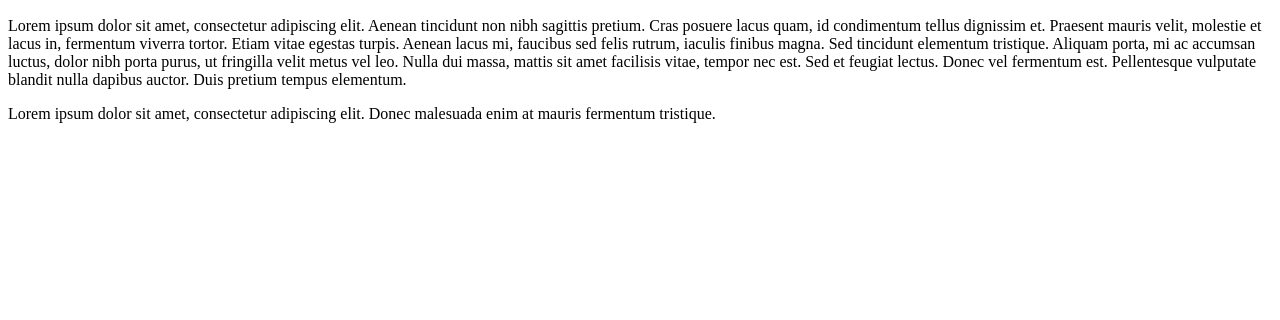
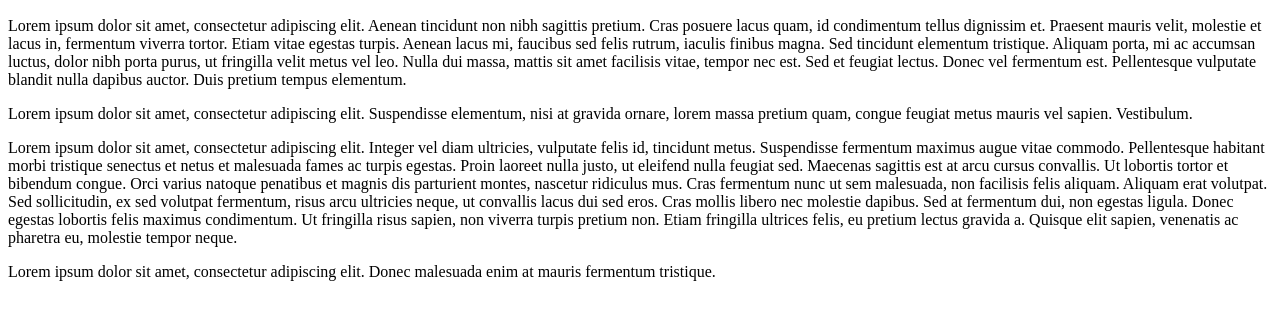
Before and after one commit to darokrk/nauka-gita-2, a plain HTML site: page index.html in a window 1280 px wide. Shown: the part 110-430 px from the top of the page. Drawn offline with Linux system fonts and the light colour scheme.

Commit message:
Add two <p> content

```diff
--- a/index.html
+++ b/index.html
@@ -20,6 +20,14 @@ velit metus vel leo. Nulla dui massa, mattis sit amet facilisis
 vitae, tempor nec est. Sed et feugiat lectus. Donec vel fermentum
 est. Pellentesque vulputate blandit nulla dapibus auctor. Duis
 pretium tempus elementum.</p>
+	 <p>Lorem ipsum dolor sit amet, consectetur adipiscing elit.
+	    Suspendisse elementum, nisi at gravida ornare, lorem massa pretium quam, congue feugiat metus mauris vel sapien.
+	    Vestibulum.</p>
+	 <p>Lorem ipsum dolor sit amet, consectetur adipiscing elit. Integer vel diam ultricies, vulputate felis id, tincidunt metus.
+		 Suspendisse fermentum maximus augue vitae commodo. Pellentesque habitant morbi tristique senectus et netus et malesuada fames ac turpis egestas. Proin laoreet nulla justo, ut eleifend nulla feugiat sed. Maecenas sagittis est at arcu cursus convallis.
+		 Ut lobortis tortor et bibendum congue. Orci varius natoque penatibus et magnis dis parturient montes, nascetur ridiculus mus. Cras fermentum nunc ut sem malesuada, non facilisis felis aliquam.
+		 Aliquam erat volutpat. Sed sollicitudin, ex sed volutpat fermentum, risus arcu ultricies neque, ut convallis lacus dui sed eros. Cras mollis libero nec molestie dapibus. Sed at fermentum dui, non egestas ligula. Donec egestas lobortis felis maximus condimentum. Ut fringilla risus sapien, non viverra turpis pretium non.
+		 Etiam fringilla ultrices felis, eu pretium lectus gravida a. Quisque elit sapien, venenatis ac pharetra eu, molestie tempor neque.</p>
 
 	<p>Lorem ipsum dolor sit amet, consectetur adipiscing elit.
 Donec malesuada enim at mauris fermentum tristique.</p>
```
